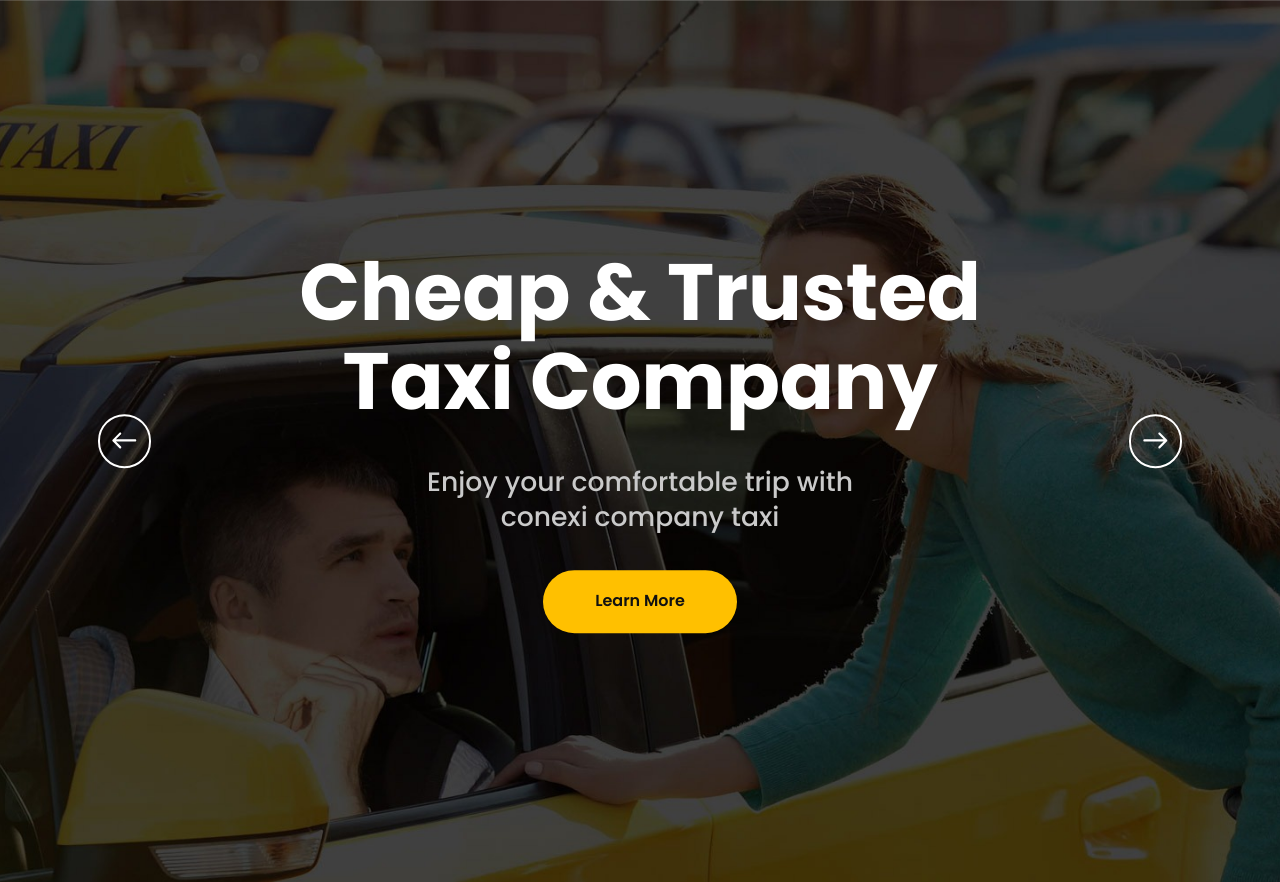
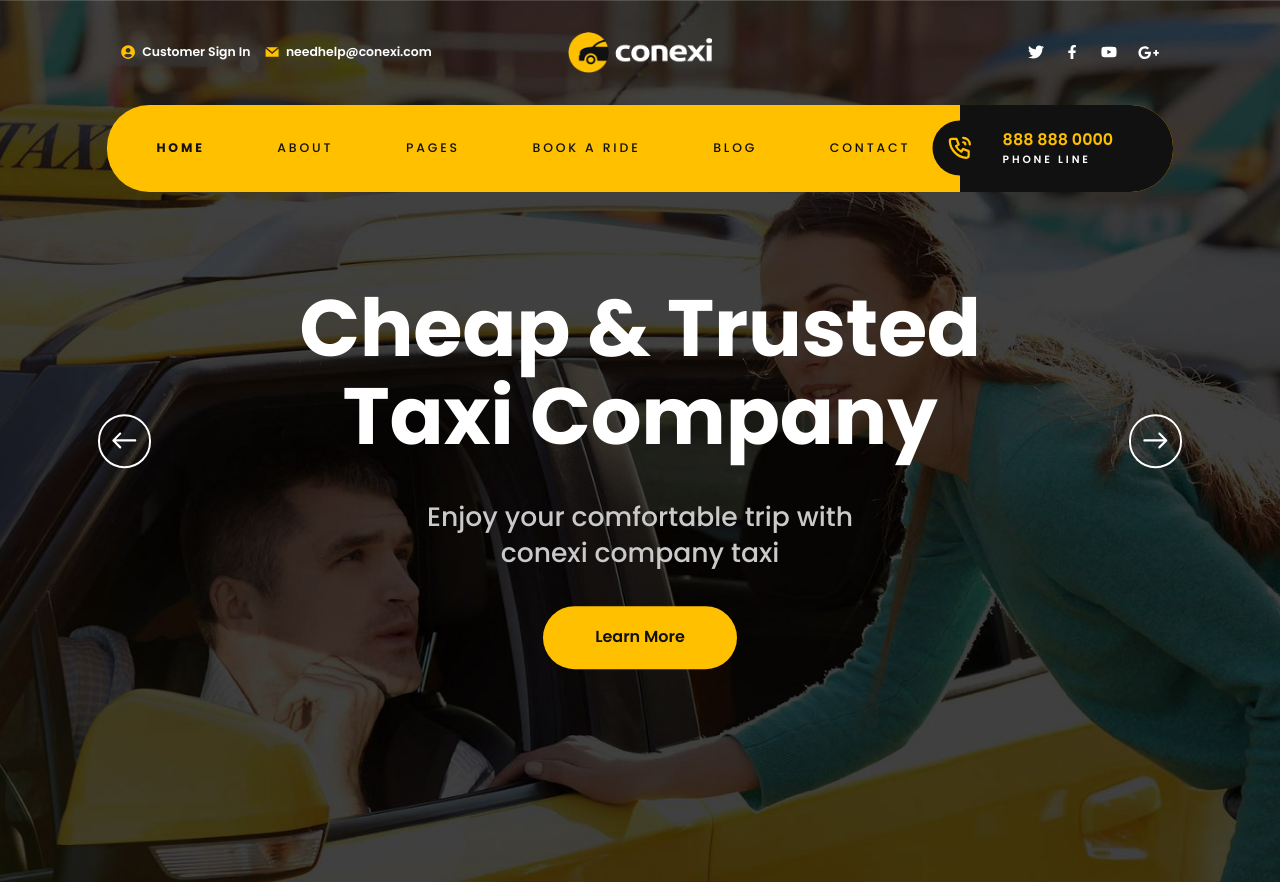
Before and after one commit to Yamin39/surtys-taxi, a React (Vite) app: page / in a window 1280 px wide. Built offline with nearby package versions, Linux system fonts and the light colour scheme.

Commit message:
add: navbar

```diff
--- a/index.html
+++ b/index.html
@@ -2,7 +2,7 @@
 <html lang="en" data-theme="light">
   <head>
     <meta charset="UTF-8" />
-    <link rel="icon" type="image/svg+xml" href="/vite.svg" />
+    <link rel="icon" type="image/svg+xml" href="/favicon.png" />
     <meta name="viewport" content="width=device-width, initial-scale=1.0" />
     <title>Surty's - Private Hire</title>
   </head>
--- a/src/components/Banner/Banner.jsx
+++ b/src/components/Banner/Banner.jsx
@@ -65,7 +65,7 @@ const Banner = () => {
   return (
     <div>
       <div className="relative navigation-wrapper">
-        <div ref={sliderRef} className="keen-slider h-[62.0625rem] max-h-[993px]">
+        <div ref={sliderRef} className="keen-slider h-[40rem] sm:h-[62.0625rem] max-h-[993px]">
           <div className="keen-slider__slide number-slide1">
             <BannerComponent />
           </div>
@@ -107,7 +107,7 @@ function Arrow(props) {
 
 function BannerComponent() {
   return (
-    <div className="max-w-[1440px] w-10/12 mx-auto flex flex-col justify-center items-center h-full">
+    <div className="max-w-[1440px] w-10/12 mx-auto flex flex-col justify-center items-center h-full sm:pt-6 md:pt-20">
       <div className="text-white text-center">
         <motion.h1
           className="md:max-w-[48.125rem] mx-auto text-[3.125rem] md:text-[5.625rem] font-bold leading-[3.75rem] md:leading-[6.25rem] tracking-[-0.02rem]"
--- /dev/null
+++ b/src/components/Banner/Navbar/NavDrawer/NavDrawer.jsx
@@ -0,0 +1,44 @@
+import { IoMenu } from "react-icons/io5";
+
+/* eslint-disable react/prop-types */
+const NavDrawer = ({className}) => {
+  return (
+    <div className={`drawer z-10 ${className}`}>
+      <input id="my-drawer" type="checkbox" className="drawer-toggle" />
+      <div className="drawer-content">
+        {/* Page content here */}
+        <label htmlFor="my-drawer" className="btn btn-ghost hover:bg-transparent drawer-button">
+        <IoMenu className="text-4xl" />
+        </label>
+      </div>
+      <div className="drawer-side">
+        <label htmlFor="my-drawer" aria-label="close sidebar" className="drawer-overlay"></label>
+        <ul className="menu bg-base-200 text-base-content min-h-full w-80 p-4">
+          {/* Sidebar content here */}
+          <li>
+              <a className="font-bold" href="#">
+                HOME
+              </a>
+            </li>
+            <li>
+              <a href="#">ABOUT</a>
+            </li>
+            <li>
+              <a href="#">PAGES</a>
+            </li>
+            <li>
+              <a href="#">BOOK A RIDE</a>
+            </li>
+            <li>
+              <a href="#">BLOG</a>
+            </li>
+            <li>
+              <a href="#">CONTACT</a>
+            </li>
+        </ul>
+      </div>
+    </div>
+  );
+};
+
+export default NavDrawer;
--- /dev/null
+++ b/src/components/Banner/Navbar/Navbar.jsx
@@ -0,0 +1,141 @@
+import { FaFacebookF, FaGooglePlusG, FaTwitter, FaUserCircle, FaYoutube } from "react-icons/fa";
+import { GrMail } from "react-icons/gr";
+import { TbPhoneCall } from "react-icons/tb";
+import logo from "../../../assets/images/logo.png";
+import NavDrawer from "./NavDrawer/NavDrawer";
+
+const Navbar = () => {
+  return (
+    <header>
+      <nav className="absolute top-0 z-50 max-w-[1440px] w-10/12 left-0 right-0 mx-auto">
+        <div className="text-white grid md:grid-cols-3 gap-6  px-4 py-9">
+          <ul className="flex justify-center md:justify-start items-center gap-4">
+            <li>
+              <a href="#" className="flex items-center gap-2">
+                <FaUserCircle className="text-primary-color" />
+                <span className="font-semibold text-xs sm:text-sm">Customer Sign In</span>
+              </a>
+            </li>
+            <li>
+              <a href="mailto:needhelp@conexi.com" className="flex items-center gap-2">
+                <GrMail className="text-primary-color" />
+                <span className="font-semibold text-xs sm:text-sm"> needhelp@conexi.com</span>
+              </a>
+            </li>
+          </ul>
+
+          <div className="flex justify-center">
+            <img className="max-w-[10.125rem]" src={logo} alt="logo" />
+          </div>
+
+          <div className="flex justify-center md:justify-end items-center">
+            <ul className="flex gap-6 items-center">
+              <li>
+                <a href="#">
+                  <FaTwitter className="text-lg" />
+                </a>
+              </li>
+              <li>
+                <a href="#">
+                  <FaFacebookF className="text-base" />
+                </a>
+              </li>
+              <li>
+                <a href="#">
+                  <FaYoutube className="text-lg" />
+                </a>
+              </li>
+              <li>
+                <a href="#">
+                  <FaGooglePlusG className="text-2xl" />
+                </a>
+              </li>
+            </ul>
+          </div>
+        </div>
+
+        <div className="bg-primary-color text-dark rounded-[2.9688rem] flex items-center justify-between">
+          <div className="flex-grow sm:py-4 md:py-7 px-7 md:px-14">
+            <NavDrawer className="md:hidden"></NavDrawer>
+            <ul className="hidden md:flex items-center justify-between text-sm font-medium tracking-[0.2rem]">
+              <li>
+                <a className="font-bold" href="#">
+                  HOME
+                </a>
+              </li>
+              <li>
+                <a href="#">ABOUT</a>
+              </li>
+              <li>
+                <a href="#">PAGES</a>
+              </li>
+              <li>
+                <a href="#">BOOK A RIDE</a>
+              </li>
+              <li>
+                <a href="#">BLOG</a>
+              </li>
+              <li>
+                <a href="#">CONTACT</a>
+              </li>
+            </ul>
+          </div>
+
+          <a href="tel:888 888 0000" className="relative md:w-[20%] bg-dark rounded-r-[2.9688rem] pl-8 sm:pl-12 pr-6 sm:pr-7 py-3 sm:py-7">
+            <div className="absolute left-0 top-1/2 -translate-x-1/2 -translate-y-1/2 bg-dark rounded-full p-2 sm:p-4">
+              <TbPhoneCall className="text-primary-color text-xl sm:text-3xl" />
+            </div>
+            <span className="text-primary-color sm:text-lg sm:leading-[1rem] font-semibold inline-block">888 888 0000</span>
+            <span className="text-white text-[0.6rem] sm:text-xs block tracking-[0.08rem] sm:tracking-[0.2rem] sm:mt-[0.125rem] leading-[1rem] font-semibold">
+              PHONE LINE
+            </span>
+          </a>
+        </div>
+      </nav>
+
+      {/* <nav className="fixed w-full top-0 z-50 bg-primary-color text-dark ">
+        <div className="max-w-[1440px] w-10/12 mx-auto flex items-center justify-between">
+          <div className="flex-grow sm:py-4 md:py-7 px-7 md:px-14">
+            <NavDrawer className="md:hidden"></NavDrawer>
+            <ul className="hidden md:flex items-center justify-between text-sm font-medium tracking-[0.2rem]">
+              <li>
+                <a className="font-bold" href="#">
+                  HOME
+                </a>
+              </li>
+              <li>
+                <a href="#">ABOUT</a>
+              </li>
+              <li>
+                <a href="#">PAGES</a>
+              </li>
+              <li>
+                <a href="#">BOOK A RIDE</a>
+              </li>
+              <li>
+                <a href="#">BLOG</a>
+              </li>
+              <li>
+                <a href="#">CONTACT</a>
+              </li>
+            </ul>
+          </div>
+
+          <a href="#" className="relative z-[2] md:w-[20%] bg-dark pl-8 sm:pl-12 pr-6 sm:pr-7 py-3 sm:py-7">
+            <div className="absolute left-0 top-1/2 -translate-x-1/2 -translate-y-1/2 bg-dark rounded-full p-2 sm:p-4">
+              <TbPhoneCall className="text-primary-color text-xl sm:text-3xl" />
+            </div>
+            <span className="text-primary-color sm:text-lg sm:leading-[1rem] font-semibold inline-block">888 888 0000</span>
+            <span className="text-white text-[0.6rem] sm:text-xs block tracking-[0.08rem] sm:tracking-[0.2rem] sm:mt-[0.125rem] leading-[1rem] font-semibold">
+              PHONE LINE
+            </span>
+          </a>
+        </div>
+
+        <div id="nav-right-overlay" className="absolute top-0 h-[6.2rem] w-[20%] bg-dark ml-auto right-0"></div>
+      </nav> */}
+    </header>
+  );
+};
+
+export default Navbar;
--- a/src/index.css
+++ b/src/index.css
@@ -19,3 +19,9 @@ html {
     font-size: 1.11vw;
   }
 }
+
+@media screen and (min-width: 2383px) {
+  #nav-right-overlay {
+    display: none;
+  }
+}
--- a/src/pages/Home/Home.jsx
+++ b/src/pages/Home/Home.jsx
@@ -1,9 +1,11 @@
 import Banner from "../../components/Banner/Banner";
-
+import Navbar from "../../components/Banner/Navbar/Navbar";
 
 const Home = () => {
   return (
     <div>
+      <div className="bg-dark h-[12.9rem] sm:hidden"></div>
+      <Navbar></Navbar>
       <Banner></Banner>
       <div className="max-w-[1440px] w-10/12 mx-auto"></div>
     </div>
```
Also changed, not shown: public/favicon.png (added), src/assets/images/logo.png (added).
